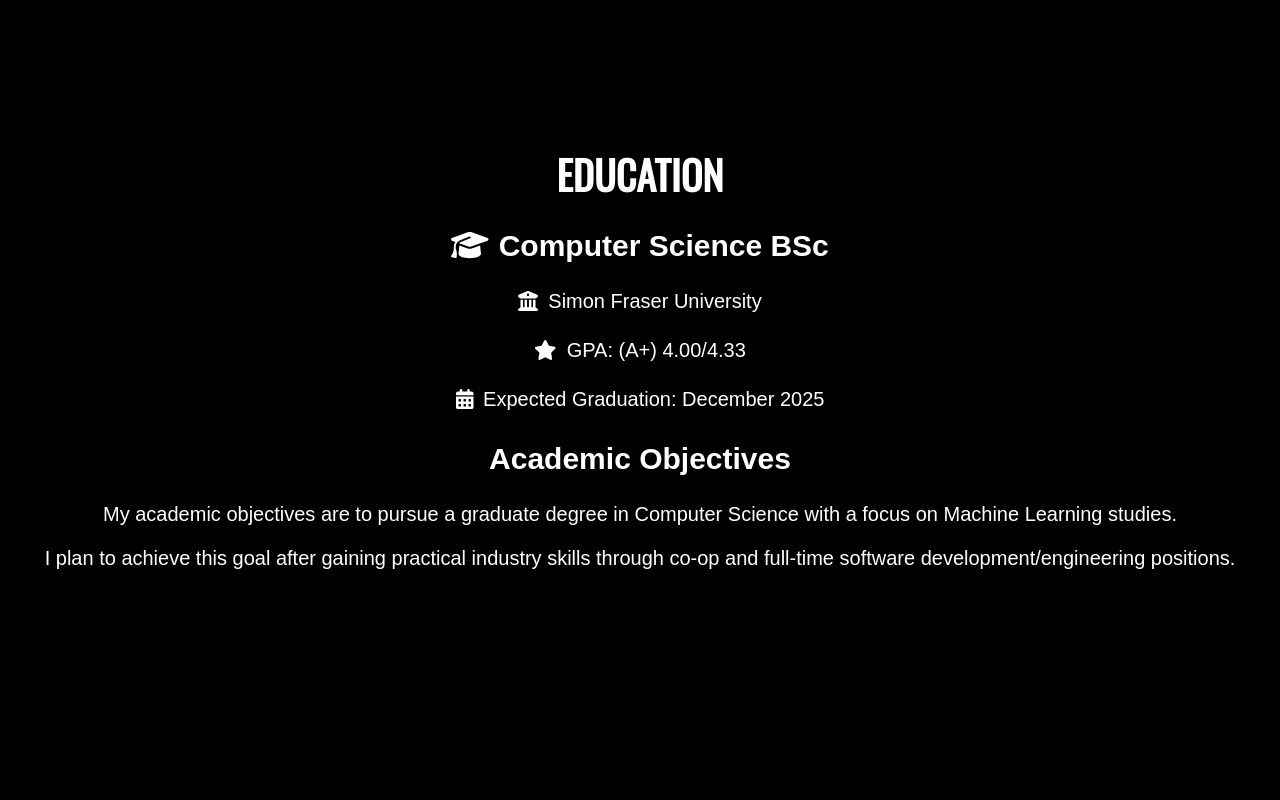
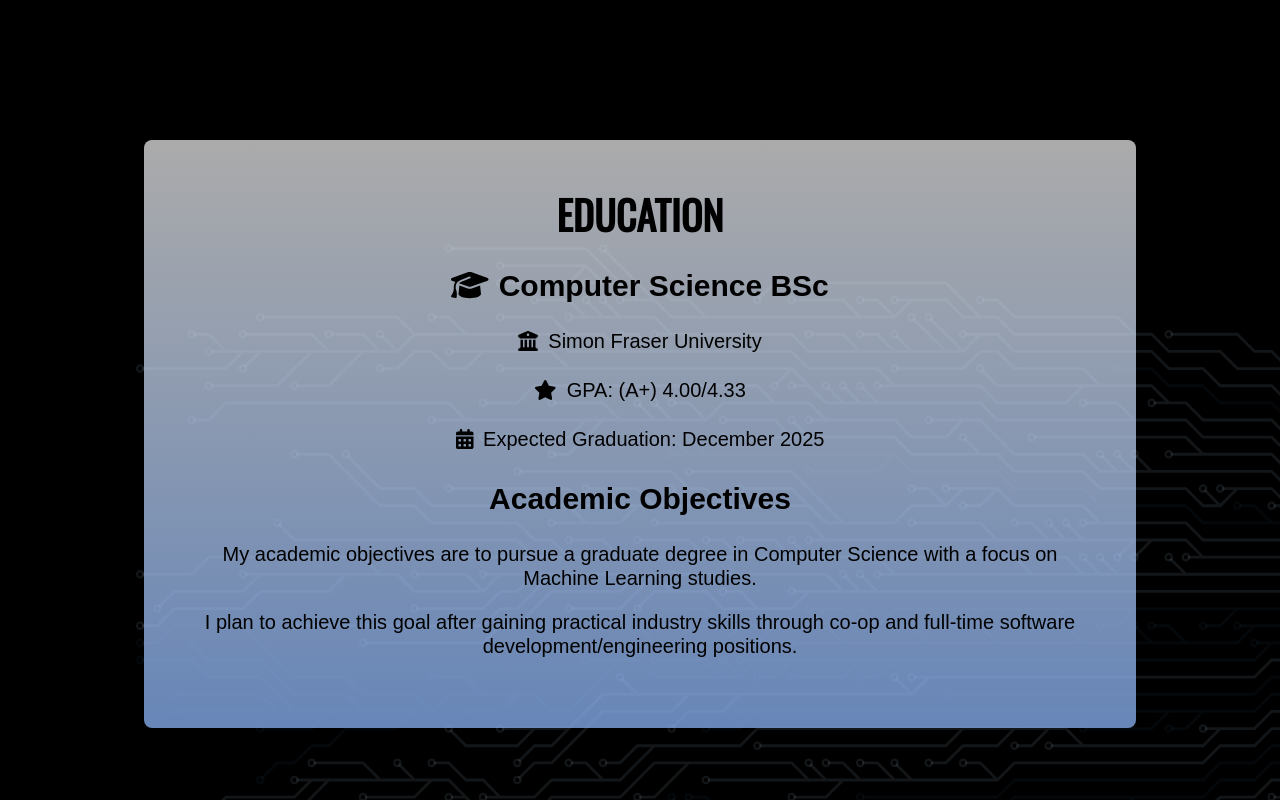
Before and after one commit to KoushaAm/KoushaAmouzesh-Portfolio, a Next.js app: page / in a window 1280 px wide. Shown: the part 1960-2760 px from the top of the page. Built offline with nearby package versions, Linux system fonts and the light colour scheme.

Commit message:
education

```diff
--- a/app/page.tsx
+++ b/app/page.tsx
@@ -136,33 +136,37 @@
 
       <section id="Education" className="education-section" style={{ backgroundColor }}>
         <div className="education-content" style={{ lineHeight: "1.2", padding: "20px" }}>
+          <div className='education-card'>
           <div className="card" style={{textAlign: "center" }}>
-            <h1 style={{ textAlign: 'center', marginBottom: "20px" }}><strong>Education</strong></h1>
+            <h1 style={{ color: "black", textAlign: 'center', marginBottom: "20px" }}><strong>Education</strong></h1>
             <div className="education-item" style={{ marginBottom: "10px" }}>
-              <p style={{ fontSize: '30px', fontWeight: "bold", marginBottom: "5px" }}>
+              <p style={{ color: "black",fontSize: '30px', fontWeight: "bold", marginBottom: "5px" }}>
                 <FontAwesomeIcon icon={faGraduationCap} style={{ marginRight: "10px"}} />
                 Computer Science BSc
               </p>
-              <p style={{ marginBottom: "5px" }}>
+              <p style={{ color: "black", marginBottom: "5px" }}>
                 <FontAwesomeIcon icon={faUniversity} style={{ marginRight: "10px" }} />
                 Simon Fraser University
               </p>
-              <p style={{ marginBottom: "5px" }}>
+              <p style={{color: "black", marginBottom: "5px" }}>
                 <FontAwesomeIcon icon={faStar} style={{ marginRight: "10px" }} />
                 GPA: (A+) 4.00/4.33
               </p>
-              <p style={{ marginBottom: "5px" }}>
+              <p style={{ color: "black", marginBottom: "5px" }}>
                 <FontAwesomeIcon icon={faCalendarAlt} style={{ marginRight: "10px" }} />
                 Expected Graduation: December 2025
               </p>
             </div>
             <div className="education-item">
-              <p style={{ fontSize: '30px', fontWeight: "bold", marginBottom: "5px" }}>Academic Objectives</p>
-              <p style={{ textAlign: 'center' }}>My academic objectives are to pursue a graduate degree in Computer Science with a focus on Machine Learning studies.</p>
-              <p style={{ textAlign: 'center' }}>I plan to achieve this goal after gaining practical industry skills through co-op and full-time software development/engineering positions.</p>
+              <p style={{ color: "black", fontSize: '30px', fontWeight: "bold", marginBottom: "5px" }}>Academic Objectives</p>
+              <p style={{ color: "black", textAlign: 'center' }}>My academic objectives are to pursue a graduate degree in Computer Science with a focus on Machine Learning studies.</p>
+              <p style={{ color: "black", textAlign: 'center' }}>I plan to achieve this goal after gaining practical industry skills through co-op and full-time software development/engineering positions.</p>
             </div>
           </div>
         </div>
+
+          </div>
+
     </section>
 
 
--- a/styles/page.css
+++ b/styles/page.css
@@ -112,6 +112,53 @@
   font-size: 30px;
   color: white;
 }
+
+.education-section {
+  background-image: url('./education.svg');
+  background-size: auto 100%; /* Adjust to maintain aspect ratio and cover the height */
+  background-repeat: no-repeat;
+  background-position: top right; /* Position the image
+  /* background-size: cover;
+  background-repeat: no-repeat; */
+  /* padding: 40px;
+  color: white;
+  position: relative;
+  margin-top: -100px; */
+}
+
+/* .education-card {
+  padding: 40px;
+  width: 80%;
+  height: 60%;
+  background: linear-gradient(to bottom, #a3daeb4b, #87aff032);
+  border-radius: 8px;
+  box-shadow: 0 2px 4px rgba(0, 0, 0, 0.1);
+  position: relative;
+} */
+
+/* Gradient effect with a pseudo-element */
+.education-card {
+  padding: 40px;
+  width: 80%;
+  height: 60%;
+  background: linear-gradient(to bottom, #edededb8, #87aff0c3);
+  border-radius: 8px;
+  box-shadow: 0 0 0 0 #e8e5e5;
+  position: relative;
+  overflow: hidden;
+  transition: box-shadow 1s ease 1s, background 1s ease 1s; /* Add delay to both border and background animation */
+}
+
+/* Show the border on hover */
+.education-card:hover {
+  /* add delay animation */
+  background: linear-gradient(to bottom, #edededb8, #87aff0c3);
+  background-position: 100% 0; /* Change background position diagonally */
+  box-shadow: 0 0 0 6px #e8e5e5; /* Show a 6px border on hover (adjust as needed) */
+  transition: box-shadow 1s ease, background 1s ease; /* Adjust timing for both border and background */
+}
+
+
 
 .education-section p {
   padding : 10px;
```
Also changed, not shown: styles/education.svg (added).
